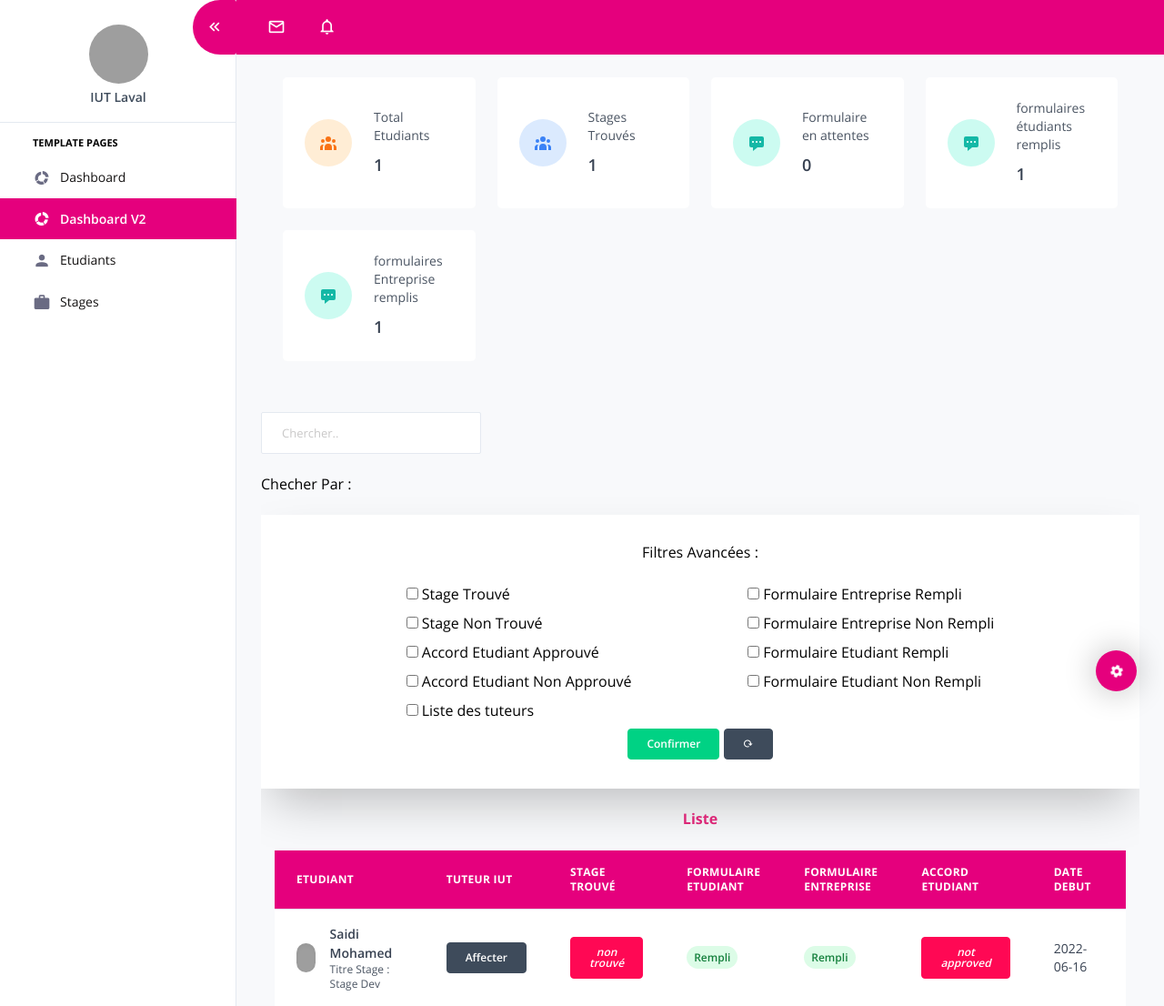
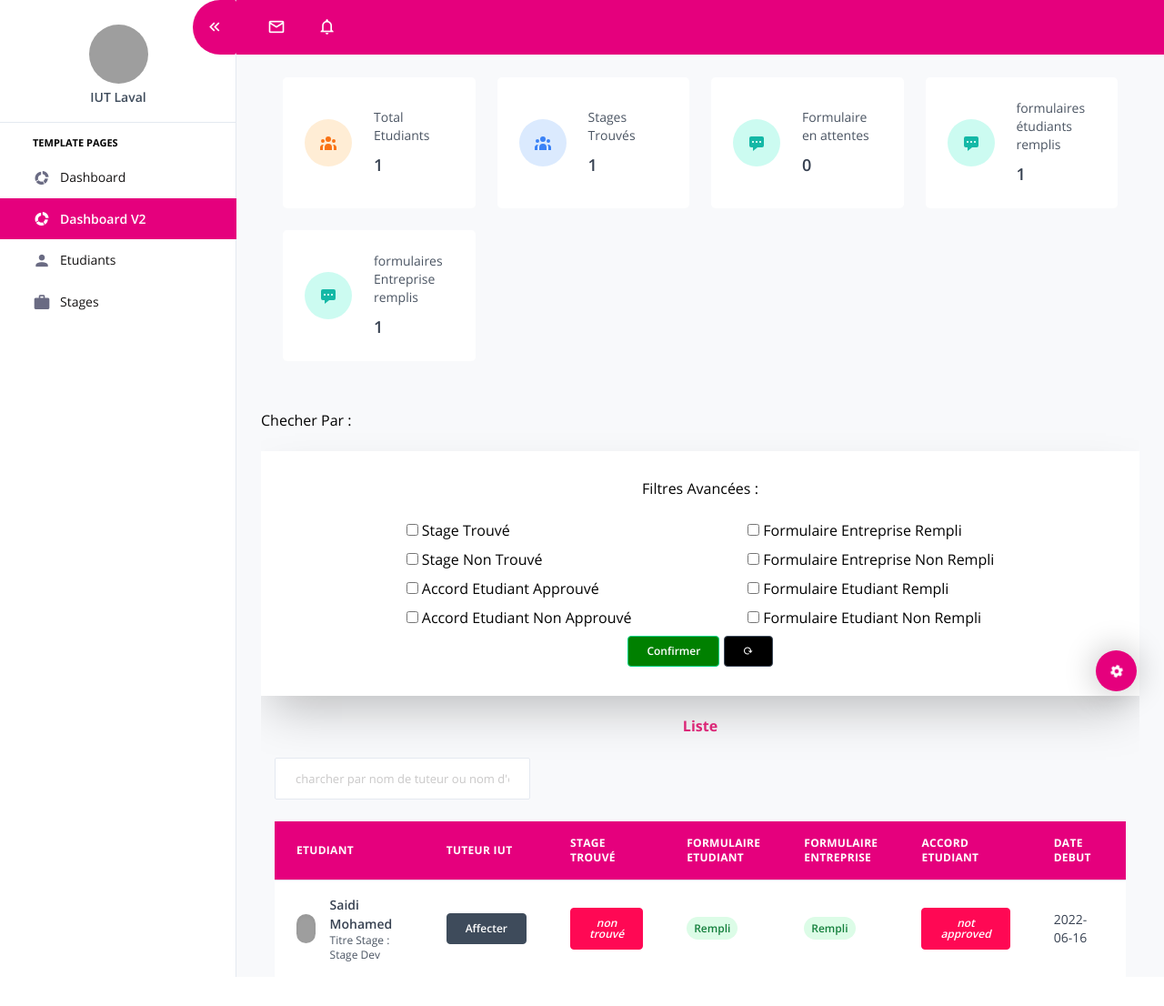
Before and after one commit to Arbii98/gestadi, a PHP site: page /gestadi/View/Dashboard.php in a window 1280 px wide. Shown: the whole page at 91% size. After the commit the page ends 1074 px from the top, so only its background shows below. Run offline with PHP 8.4, Linux system fonts and the light colour scheme; data comes from the database, SQL or seed files in the repository; tables that the repository leaves empty hold one stand-in row (values such as "Sample post"); some libraries are stand-ins or nearby versions; grey boxes are pictures that could not be loaded.

Commit message:
les filtres

```diff
--- a/Controller/EtudiantCore.php
+++ b/Controller/EtudiantCore.php
@@ -141,6 +141,71 @@
 	        }
 
 		}
+
+		function getETudiantsFilter($data){
+
+			if($data){
+			$sql="SELECT e.id, e.Num_etudiant, e.Nom_etudiant, e.Prenom_etudiant, e.Date_naissance_etudiant, e.Adresse_etudiant,
+			e.Tel_etudiant, e.Email_etudiant, e.STAGE_TROUVE,e.ACCORD_ETUDIANT,e.Attestation_url, s.Identifiant_stage,
+			s.Titre_stage, s.Description_stage, s.Date_debut_stage, s.Date_fin_stage,s.Nb_heures_semaine_stage,t.Identifiant_tuteur , t.nom_tuteur, t.prenom_tuteur,t.Email_tuteur
+			,en.Identifiant_entreprise ,en.Nom_entreprise,en.Email_entreprise,en.rue,en.cp,en.ville,en.SIRET_entreprise,en.NAF_APE_entreprise
+			 FROM etudiant e left join stage s on s.id_etudiant = e.id left join tuteur t on t.Identifiant_tuteur =s.Identifiant_tuteur left join entreprise en on en.Identifiant_entreprise =s.Identifiant_entreprise having e.id is not null ";
+
+				if(in_array('stageTrouve', $data) && !in_array('stageNonTrouve', $data)){
+					 $sql.=" and e.STAGE_TROUVE='1' ";
+
+					}
+				if(!in_array('stageTrouve', $data) && in_array('stageNonTrouve', $data)){
+						$sql.=" and e.STAGE_TROUVE='0' ";
+
+				 }
+				 if(in_array('accordEtudiantApprouve', $data) && !in_array('AccordEtudiantNonApprouve', $data)){
+					$sql.=" and e.ACCORD_ETUDIANT='1' ";
+
+				 }
+				 if(!in_array('accordEtudiantApprouve', $data) && in_array('AccordEtudiantNonApprouve', $data)){
+					$sql.=" and e.ACCORD_ETUDIANT='0' ";
+
+			 		}
+				if(in_array('FormeEtudiantRemp', $data) && !in_array('FormeEtudiantNonRemp', $data)){
+					$sql.=" and e.Tel_etudiant is not null";
+
+				}
+				if(!in_array('FormeEtudiantRemp', $data) && in_array('FormeEtudiantNonRemp', $data)){
+					$sql.=" and e.Tel_etudiant is  null";
+
+				 }
+
+				if(in_array('FormeEntrepRemp', $data) && !in_array('FormeEntrepNonRemp', $data)){
+					$sql.=" and s.Identifiant_stage is not null";
+
+				}
+				if(!in_array('FormeEntrepRemp', $data) && in_array('FormeEntrepNonRemp', $data)){
+					$sql.=" and s.Identifiant_stage is null";
+
+				 }
+
+
+
+					$liste=[];
+				$db = config::getConnexion();
+				try{
+					$liste=$db->query($sql);
+					return $liste->fetchAll(PDO::FETCH_OBJ);
+
+
+				}
+				catch (Exception $e){
+					echo 'Erreur: '.$e->getMessage();
+				}
+
+				return $liste ;
+			}else{
+				return $this->getAllEtudiantsForDashboard();
+			}
+
+		}
+
 
 		function getEtudiantForConvention($id)
 		{
@@ -314,5 +379,7 @@
 		}
 
 
+
+
 	}
 ?>
--- a/DB/db.class.php
+++ b/DB/db.class.php
@@ -3,7 +3,7 @@
 	private $host ='localhost';
 	private $username ='root';
 	private $password = '';
-	private $database ='gestadi';
+	private $database ='projet4a';
 	private $db;
 
 	public function __construct($host=null,$username=null,$password=null,$database=null)
--- a/View/Dashboard.php
+++ b/View/Dashboard.php
@@ -145,9 +145,13 @@
           </div>
 
           <br/>
-        <input class="form-control" style="width : 25%" placeholder="Chercher.." id="myInput"><br>
+
        <h3> Checher Par :</h3>
 <br />
+
+<form action="" method="GET">
+
+
 <div class="p-8 bg-white shadow-2xl" >
 <h3 class="text-center">Filtres Avancées :</h3>
 <br />
@@ -155,46 +159,74 @@
 <div  style="display:flex;justify-content:space-evenly;flex-wrap:wrap;flex-direction:row">
 
 <div >
+  <?php
+  $cheked= [];
+
+  $checked = [];
+  if(isset($_GET['filters']))
+  {
+      $checked = $_GET['filters'];
+  }
+
+ if (isset($_GET['cancelAll'])) {
+  $checked=[];
+}
+
+
+
+
+  ?>
    <label >
-                            <input type="checkbox" class="form_check_input item_check" value="stageTrouve" id="stageTrouve" /> Stage Trouvé</label>
+                            <input type="checkbox" class="form_check_input item_check" name="filters[]" value="stageTrouve" id="stageTrouve"  <?php if(in_array('stageTrouve', $checked)){ echo "checked"; } ?>/> Stage Trouvé</label>
                             <br />
                             <label >
-                            <input type="checkbox" class="form_check_input item_check" value="stageNonTrouve" id="stageNonTrouve" /> Stage Non Trouvé</label>
+                            <input type="checkbox" class="form_check_input item_check" name="filters[]" value="stageNonTrouve" id="stageNonTrouve" <?php if(in_array('stageNonTrouve', $checked)){ echo "checked"; } ?>/> Stage Non Trouvé</label>
                             <br />
                             <label >
-                            <input type="checkbox" class="form_check_input item_check" value="accordEtudiantApprouve" id="AccordEtudiantApprouve" /> Accord Etudiant Approuvé</label>
+                            <input type="checkbox" class="form_check_input item_check" name="filters[]" value="accordEtudiantApprouve" id="AccordEtudiantApprouve" <?php if(in_array('accordEtudiantApprouve', $checked)){ echo "checked"; } ?>/> Accord Etudiant Approuvé</label>
                             <br />
                             <label >
-                            <input type="checkbox" class="form_check_input item_check" id=" accordEtudiantNonApprouve" value=" AccordEtudiantNonApprouve" /> Accord Etudiant Non Approuvé</label>
+                            <input type="checkbox" class="form_check_input item_check" name="filters[]" id="accordEtudiantNonApprouve" value="AccordEtudiantNonApprouve" <?php if(in_array('AccordEtudiantNonApprouve', $checked)){ echo "checked"; } ?>/> Accord Etudiant Non Approuvé</label>
                             <br />
-                            <label >
-                            <input type="checkbox" class="form_check_input item_check" id="listeDeTuteurs" value="listeDesTuteurs" /> Liste des tuteurs</label>
-                            <br />
+
 
 
   </div>
   <div >
   <label >
-                            <input type="checkbox" /> Formulaire Entreprise Rempli</label>
+                            <input type="checkbox" name="filters[]" id="FormeEntrepRemp" value="FormeEntrepRemp"<?php if(in_array('FormeEntrepRemp', $checked)){ echo "checked"; } ?>/> Formulaire Entreprise Rempli</label>
                             <br />
                             <label >
-                            <input type="checkbox" /> Formulaire Entreprise Non Rempli</label>
+                            <input type="checkbox" name="filters[]" id="FormeEntrepNonRemp" value="FormeEntrepNonRemp"<?php if(in_array('FormeEntrepNonRemp', $checked)){ echo "checked"; } ?>/> Formulaire Entreprise Non Rempli</label>
                             <br />
                             <label >
-                            <input type="checkbox" /> Formulaire Etudiant Rempli</label>
+                            <input type="checkbox" name="filters[]" id="FormeEtudiantRemp" value="FormeEtudiantRemp"<?php if(in_array('FormeEtudiantRemp', $checked)){ echo "checked"; } ?>/> Formulaire Etudiant Rempli</label>
                             <br />
                             <label >
-                            <input type="checkbox" /> Formulaire Etudiant Non Rempli</label>
+                            <input type="checkbox" name="filters[]" id="FormeEtudiantNonRemp" value="FormeEtudiantNonRemp"<?php if(in_array('FormeEtudiantNonRemp', $checked)){ echo "checked"; } ?>/> Formulaire Etudiant Non Rempli</label>
                             <br />
 
 
   </div>
 
 </div>
-<center><button class="btn btn-success" id="searchFiltreBtn">Confirmer</button> <button id="reload" class="btn btn-dark"><span class="mdi mdi-reload"></span></button></center>
+<center>
+  <button type="submit"  class="btn btn-success" id="searchFiltreBtn" style="background-color:green">Confirmer</button>
+  <button  type="submit" name="cancelAll" class="btn btn-dark" style="background-color:black"><span class="mdi mdi-reload"></span></button>
+
+</center>
 
 
+<?php
+
+
+if(isset($_GET['filters'])){
+  $listEtudiants=$etudiantC->getETudiantsFilter($checked);
+}
+
+?>
 </div>
+</form>
 <br />
 
         <div class="container w-full overflow-hidden rounded-lg shadow-xs" id="result">
@@ -203,19 +235,21 @@
   </div>
   <h5 class="text-center text-pink-600 font-bold"  id="textChange"  >Liste </h5>
   <br />
+  <input class="form-control"  style="width : 30%" placeholder="charcher par nom de tuteur ou nom d'étudiant ..." id="myInput">
+  <br />
             <div class="w-full overflow-x-auto">
               <table id="array" class="w-full whitespace-no-wrap">
                 <thead>
                   <tr
                     class="text-xs font-semibold tracking-wide text-left text-gray-500 uppercase border-b dark:border-gray-700 bg-gray-50 dark:text-gray-400 dark:bg-gray-800"  style="background-color : #E5007D; color : white">
-                    <th class="px-4 py-3" onclick="sort_etudiant()">Etudiant</th>
-                    <th class="px-4 py-3" onclick="sort_tuteur()">Tuteur Iut</th>
+                    <th class="px-4 py-3" onclick="sort_etudiant()">Etudiant <br /> </th>
+                    <th class="px-4 py-3" onclick="sort_tuteur()">Tuteur Iut </th>
                     <th class="px-4 py-3" onclick="sort_stage()">Stage Trouvé</th>
                     <th class="px-4 py-3" onclick="sort_form_etudiant()">Formulaire Etudiant</th>
                     <th class="px-4 py-3" onclick="sort_form_entreprise()">Formulaire Entreprise</th>
                     <th class="px-4 py-3" onclick="sort_accord()">Accord Etudiant</th>
                     <th class="px-4 py-3">Date Debut</th>
-                    <th class="px-4 py-3">Date Fin</th>
+
                     <th class="px-4 py-3">Actions</th>
                   </tr>
                 </thead>
@@ -352,9 +386,7 @@
                     <td class="px-4 py-3 text-sm">
                       <?=$row->Date_debut_stage?>
                     </td>
-                    <td class="px-4 py-3 text-sm">
-                    <?=$row->Date_fin_stage?>
-                    </td>
+
                     <td class="px-4 py-3 text-sm">
                     <div style=" display: flex; align-content: space-between;">
                         <a href="../Controller/ConventionGenerator.php?id=<?=$row->id?>"><button class="btn btn-dark">Convention</button></a>
@@ -682,6 +714,8 @@
     });
 </script>
 
+
+
 <input type="hidden" id="sort_form_etudiant" value="asc">
 <input type="hidden" id="sort_form_entreprise" value="asc">
 <input type="hidden" id="sort_etudiant" value="asc">
--- a/View/assets/scss/demo_2/_sidebar.scss
+++ b/View/assets/scss/demo_2/_sidebar.scss
@@ -1,12 +1,12 @@
 /* Sidebar */
 
 .sidebar {
-  min-height: calc(100vh - #{$navbar-height});
+  min-height: calc(10vh - #{$navbar-height});
   background: $sidebar-light-bg;
   font-family: $type-1;
   font-weight: $font-weight-regular;
   padding: 0;
-  width: $sidebar-width-lg;
+  width: 10%;
   z-index: 11;
   border-right: 1px solid $border-color;
   transition: width $action-transition-duration $action-transition-timing-function,
```
Also changed, not shown: 1 other file.
